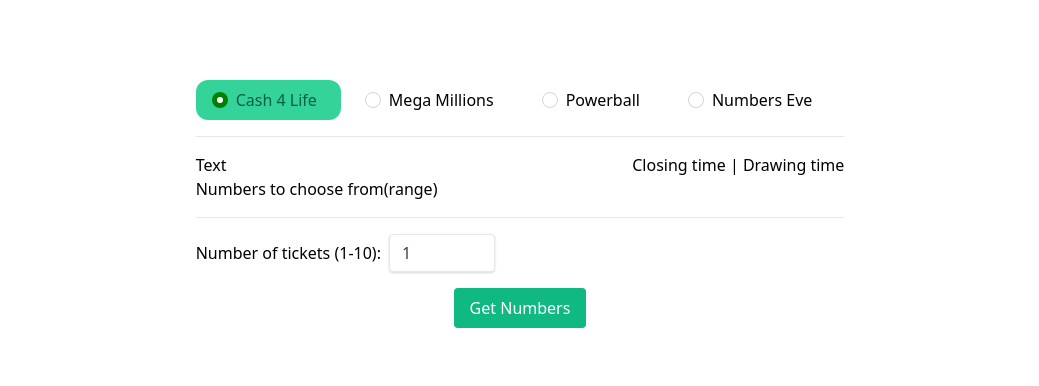
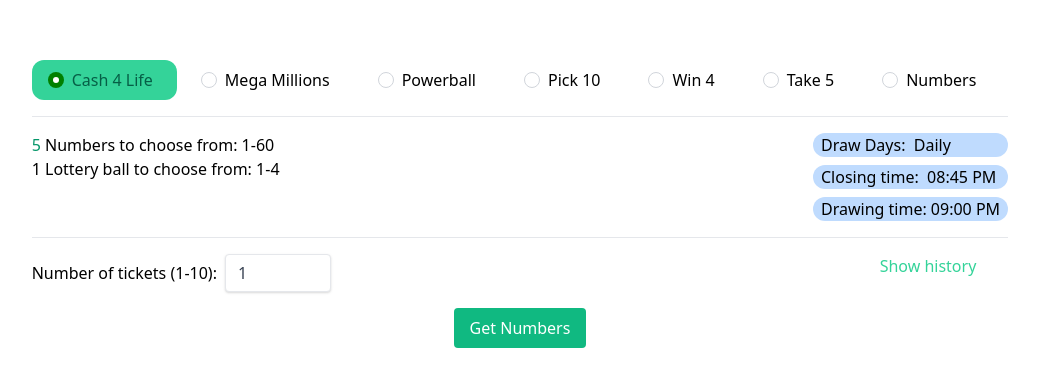
Before and after one commit to denver-edwards/Pick-Lottery-Tickets, a Next.js app: page / in a window 1280 px wide. Shown: the part 188-574 px from the top of the page, without its empty margins (120-1159 px from the left). Built offline with nearby package versions, Linux system fonts and the light colour scheme.

Commit message:
Small changes

```diff
--- a/package.json
+++ b/package.json
@@ -5,7 +5,8 @@
   "scripts": {
     "dev": "next dev",
     "build": "next build",
-    "start": "next start"
+    "start": "next start",
+    "lint": "next lint"
   },
   "dependencies": {
     "@material-tailwind/react": "0.3.4",
@@ -15,6 +16,8 @@
   },
   "devDependencies": {
     "autoprefixer": "^10.2.6",
+    "eslint": "7.32.0",
+    "eslint-config-next": "12.0.3",
     "postcss": "^8.3.5",
     "tailwindcss": "^2.2.4"
   }
--- a/pages/index.js
+++ b/pages/index.js
@@ -6,7 +6,7 @@
 import ModalBody from "@material-tailwind/react/ModalBody";
 import ModalFooter from "@material-tailwind/react/ModalFooter";
 
-import makeTicket from "./../util/get-rand-num.js";
+import makeTicket, { lotterygames } from "./../util/get-rand-num.js";
 
 export default function Home() {
   const [game, setGame] = useState("Cash4Life");
@@ -37,7 +37,9 @@
         active={showModal}
         toggler={() => setShowModal(false)}
       >
-        <ModalHeader toggler={() => setShowModal(false)}>{title} </ModalHeader>
+        <ModalHeader toggler={() => setShowModal(false)}>
+          <span className="px-6">{title}</span>
+        </ModalHeader>
         <ModalBody>
           <div className="text-center">
             {description
@@ -123,7 +125,7 @@
           <label
             className={
               "inline-flex items-center mr-2 px-4 hover:text-green-900" +
-              (game === "NumbersEve"
+              (game === "Pick10"
                 ? " bg-green-300 rounded-xl text-green-800"
                 : "")
             }
@@ -131,12 +133,67 @@
             <input
               type="radio"
               className="form-radio"
-              name="NumbersEve"
+              name="Pick10"
               value="4"
-              checked={game === "NumbersEve"}
+              checked={game === "Pick10"}
               onChange={onValueChange}
             />
-            <span className="m-2">Numbers Eve</span>
+            <span className="m-2">Pick 10</span>
+          </label>
+
+          <label
+            className={
+              "inline-flex items-center mr-2 px-4 hover:text-green-900" +
+              (game === "Win4" ? " bg-green-300 rounded-xl text-green-800" : "")
+            }
+          >
+            <input
+              type="radio"
+              className="form-radio"
+              name="Win4"
+              value="5"
+              checked={game === "Win4"}
+              onChange={onValueChange}
+            />
+            <span className="m-2">Win 4</span>
+          </label>
+
+          <label
+            className={
+              "inline-flex items-center mr-2 px-4 hover:text-green-900" +
+              (game === "Take5"
+                ? " bg-green-300 rounded-xl text-green-800"
+                : "")
+            }
+          >
+            <input
+              type="radio"
+              className="form-radio"
+              name="Take5"
+              value="6"
+              checked={game === "Take5"}
+              onChange={onValueChange}
+            />
+            <span className="m-2">Take 5</span>
+          </label>
+
+          <label
+            className={
+              "inline-flex items-center mr-2 px-4 hover:text-green-900" +
+              (game === "Numbers"
+                ? " bg-green-300 rounded-xl text-green-800"
+                : "")
+            }
+          >
+            <input
+              type="radio"
+              className="form-radio"
+              name="Numbers"
+              value="7"
+              checked={game === "Numbers"}
+              onChange={onValueChange}
+            />
+            <span className="m-2">Numbers</span>
           </label>
         </div>
 
@@ -144,15 +201,30 @@
 
         {/* info about each game(number range, closing time, drawing time, current lottery) + link to specific nylottery*/}
         {/*add anim*/}
-        <div>
-          <span>Text</span>
-
-          <div id="time" className="float-right">
-            <span>Closing time | </span>
-            <span>Drawing time</span>
+        <div className="flex flex-row">
+          <div className="w-4/5">
+            <div>
+              <span className="text-green-600">{lotterygames[game].draws}</span>{" "}
+              Numbers to choose from: {lotterygames[game].min}-
+              {lotterygames[game].max}
+            </div>
+            {lotterygames[game].ballmax != null ? (
+              <div>
+                1 Lottery ball to choose from: 1-{lotterygames[game].ballmax}
+              </div>
+            ) : null}
           </div>
-
-          <div>Numbers to choose from(range)</div>
+          <div id="time" className="block w-1/5">
+            <p className="rounded-xl bg-blue-200 px-2 mb-2">
+              Draw Days: &nbsp;{lotterygames[game].drawdays}
+            </p>
+            <p className="rounded-xl bg-blue-200 px-2 mb-2">
+              Closing time: &nbsp;{lotterygames[game].closetime}
+            </p>
+            <p className="rounded-xl bg-blue-200 px-2">
+              Drawing time: {lotterygames[game].drawtime}
+            </p>
+          </div>
         </div>
 
         <hr className="my-4" />
@@ -171,6 +243,9 @@
             value={tickets}
             onChange={handleTickets}
           />
+          <div className="float-right pr-8 text-green-400 font-medium hover:text-green-800">
+            <a>Show history</a>
+          </div>
         </div>
 
         <div className="text-center">
--- a/util/get-rand-num.js
+++ b/util/get-rand-num.js
@@ -1,15 +1,105 @@
-const Cash4Life = { max: 60, ballmax: 4, draws: 5 };
-const MegaMillions = { max: 70, ballmax: 25, draws: 5 };
-const Powerball = { max: 69, ballmax: 26, draws: 5 };
+export const lotterygames = {
+  Cash4Life: {
+    closetime: "08:45 PM",
+    drawtime: "09:00 PM",
+    drawdays: "Daily",
+    min: 1,
+    max: 60,
+    ballmax: 4,
+    draws: 5,
+    allowrepeat: false,
+    price: "$2",
+    odds: "1 in 7.76",
+    link: "https://nylottery.ny.gov/draw-game?game=cash4life",
+  },
+  MegaMillions: {
+    closetime: "10:45 PM",
+    drawtime: "11:00 PM",
+    drawdays: "Tues, Fri",
+    min: 1,
+    max: 70,
+    ballmax: 25,
+    draws: 5,
+    allowrepeat: false,
+    price: "$2",
+    odds: "1 in 24",
+    link: "https://nylottery.ny.gov/draw-game?game=megamillions",
+  },
+  Powerball: {
+    closetime: "10:00 PM",
+    drawtime: "10:59 PM",
+    drawdays: "Mon, Wed, Sat",
+    min: 1,
+    max: 69,
+    ballmax: 26,
+    draws: 5,
+    allowrepeat: false,
+    price: "$2",
+    odds: "1 in 24.90",
+    link: "https://nylottery.ny.gov/draw-game?game=powerball",
+  },
+  Pick10: {
+    closetime: "08:00 PM",
+    drawtime: "08:30 PM",
+    drawdays: "Daily",
+    min: 1,
+    max: 80,
+    ballmax: null,
+    draws: 10,
+    allowrepeat: false,
+    price: "$1",
+    odds: "1 in 17",
+    link: "https://nylottery.ny.gov/draw-game?game=pick10",
+  },
+  Win4: {
+    closetime: "02:15 PM | 10:20 PM",
+    drawtime: "02:30 PM | 10:30 PM",
+    drawdays: "Daily",
+    min: 0,
+    max: 9,
+    ballmax: null,
+    draws: 4,
+    allowrepeat: true,
+    price: "$0.50 or $1",
+    odds: "Depends on the method",
+    link: "https://nylottery.ny.gov/draw-game?game=win4",
+  },
+  Take5: {
+    closetime: "02:15 PM | 10:20 PM",
+    drawtime: "02:30 PM | 10:30 PM",
+    drawdays: "Daily",
+    min: 1,
+    max: 39,
+    ballmax: null,
+    draws: 5,
+    allowrepeat: false,
+    price: "$1",
+    odds: "1 in 8.77",
+    link: "https://nylottery.ny.gov/draw-game?game=take5",
+  },
+  Numbers: {
+    closetime: "02:15 PM | 10:20 PM",
+    drawtime: "02:30 PM | 10:30 PM",
+    drawdays: "Daily",
+    min: 0,
+    max: 9,
+    ballmax: null,
+    draws: 3,
+    allowrepeat: true,
+    price: "$0.50 or $1",
+    odds: "Depends on the method",
+    link: "https://nylottery.ny.gov/draw-game?game=numbers",
+  },
+};
 
-export function getRandomInt(game, max) {
+export function getRandomInt(game, min, max) {
   const randomBuffer = new Uint32Array(1);
 
   window.crypto.getRandomValues(randomBuffer);
 
   let randomNumber = randomBuffer[0] / (0xffffffff + 1);
 
-  let min = Math.ceil(1);
+  min = Math.ceil(min);
   max = Math.floor(max);
   return Math.floor(randomNumber * (max - min + 1)) + min;
 }
@@ -17,15 +107,26 @@
 export default function makeTicket(game, tickets) {
   switch (game) {
     case "Cash4Life":
-      game = Cash4Life;
+      game = lotterygames["Cash4Life"];
       break;
     case "MegaMillions":
-      game = MegaMillions;
+      game = lotterygames["MegaMillions"];
       break;
     case "Powerball":
-      game = Powerball;
+      game = lotterygames["Powerball"];
       break;
-    default:
+    case "Pick10":
+      game = lotterygames["Pick10"];
+      break;
+    case "Win4":
+      game = lotterygames["Win4"];
+      break;
+    case "Take5":
+      game = lotterygames["Take5"];
+      break;
+    case "Numbers":
+      game = lotterygames["Numbers"];
+      break;
   }
 
   var wholeticket = [];
@@ -33,29 +134,32 @@
   for (let j = 0; j < tickets; j++) {
     var listofNums = [];
 
+    // Draw each number
     for (let i = 0; i < game.draws; i++) {
-      let temp = getRandomInt(game, game.max);
+      let temp = getRandomInt(game, game.min, game.max);
 
-      while (i > 0 && listofNums.includes(temp)) {
-        temp = getRandomInt(game, game.max);
+      // exclude duplicate numbers
+      if (game.allowrepeat == false) {
+        while (i > 0 && listofNums.includes(temp)) {
+          temp = getRandomInt(game, game.min, game.max);
+        }
       }
 
-      if (temp < 10) {
-        temp = "0" + temp;
-      }
+      if (temp < 10) temp = "0" + temp;
 
-      listofNums.push(temp + " "); //make regular nums
+      listofNums.push(temp + " ");
     }
 
     listofNums.sort((a, b) => a - b);
 
-    let gameball = getRandomInt(game, game.ballmax);
+    // Creates Game Ball if needed
+    if (game.ballmax != null) {
+      let gameball = getRandomInt(game, 1, game.ballmax); // assumes game ball min = 1
 
-    if (gameball < 10) {
-      gameball = "0" + gameball;
+      if (gameball < 10) gameball = "0" + gameball;
+      listofNums.push(gameball);
     }
 
-    listofNums.push(gameball); //make power ball num
     wholeticket.push(listofNums);
   }
 
```
Also changed, not shown: util/data.js (deleted, +0 -23 lines), .eslintrc.json (added), 1 other file (tests, documents, lock files or other folders).
